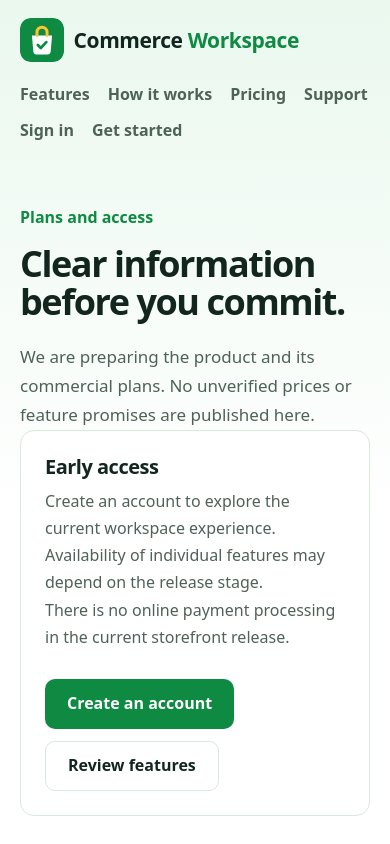
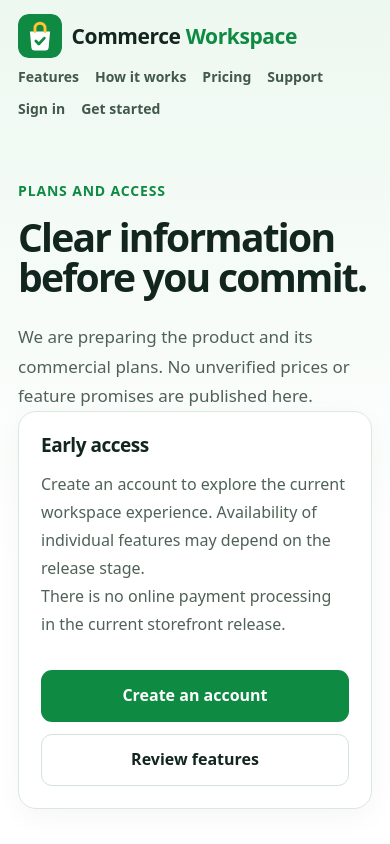
Before and after one commit to learninghub44/kenya-multitenant-commerce-docs, a Next.js app: page /pricing in a window 390 px wide. Shown: the top 844 px of the page. Built offline with nearby package versions, Linux system fonts and the light colour scheme.

Commit message:
Improve responsive marketing layouts for desktop and mobile

```diff
--- a/src/app/marketing.module.css
+++ b/src/app/marketing.module.css
@@ -1,37 +1,29 @@
-.page { min-height:100vh; background:linear-gradient(180deg,#eaf8ee 0,#fff 520px); color:#12261f; }
-.container { width:min(1120px,calc(100% - 40px)); margin:0 auto; }
-.nav { display:flex; align-items:center; justify-content:space-between; gap:20px; max-width:1280px; margin:auto; padding:18px clamp(20px,5vw,56px); }
-.nav nav,.footer nav { display:flex; align-items:center; flex-wrap:wrap; gap:clamp(12px,2.5vw,28px); }
-.nav nav a,.footer nav a { color:#4f6257; text-decoration:none; font-weight:650; }
-.nav nav a:hover,.footer nav a:hover { color:#0a6e35; }
-.nav .cta { padding:10px 18px; border-radius:10px; background:#0f8a43; color:white; }
-.hero { padding:clamp(56px,9vw,108px) 0 64px; }
-.eyebrow { margin:0 0 14px; color:#0f8a43; font-weight:750; }
-.hero h1 { max-width:850px; margin:0; font-size:clamp(36px,6vw,66px); line-height:1.06; letter-spacing:-.04em; }
-.lead { max-width:720px; margin:22px 0 0; color:#4f6257; font-size:clamp(17px,2vw,20px); line-height:1.7; }
-.actions { display:flex; flex-wrap:wrap; gap:12px; margin-top:28px; }
-.primary,.secondary { display:inline-flex; align-items:center; justify-content:center; min-height:50px; padding:0 22px; border-radius:10px; font-weight:700; text-decoration:none; }
-.primary { background:#0f8a43; color:white; }
-.secondary { border:1px solid #dbe8de; background:white; color:#12261f; }
-.grid { display:grid; grid-template-columns:repeat(3,minmax(0,1fr)); gap:16px; padding:28px 0 84px; }
-.card { padding:24px; border:1px solid #dbe8de; border-radius:14px; background:#fff; }
-.card h2,.card h3 { margin:0 0 10px; font-size:20px; }
-.card p { margin:0; color:#4f6257; line-height:1.7; }
-.section { padding:54px 0; border-top:1px solid #dbe8de; }
-.section h2 { margin:0 0 14px; font-size:clamp(25px,4vw,38px); }
-.section p,.section li { color:#4f6257; line-height:1.75; }
-.section ul { display:grid; gap:10px; padding-left:22px; }
-.notice { margin:24px 0; padding:16px 18px; border:1px solid #e7d8a8; border-radius:12px; background:#fff9e8; color:#584514; line-height:1.6; }
-.footer { display:grid; grid-template-columns:auto 1fr; align-items:center; gap:18px 32px; padding:28px 0 40px; border-top:1px solid #dbe8de; }
-.footer p { grid-column:1/-1; margin:0; color:#65776c; font-size:14px; }
-.prose { max-width:820px; padding:56px 0 88px; }
-.prose h1 { font-size:clamp(34px,5vw,52px); }
-.prose h2 { margin:34px 0 8px; font-size:22px; }
-.prose p,.prose li { color:#4f6257; line-height:1.8; }
-@media(max-width:760px){.nav{align-items:flex-start; flex-direction:column}.nav nav{gap:10px 18px}.grid{grid-template-columns:1fr}.footer{grid-template-columns:1fr}.footer p{grid-column:auto}.hero{padding-top:44px}}
-
-/* Layout wrappers for shared marketing chrome */
-.nav > header { display:flex; align-items:center; justify-content:space-between; gap:20px; width:100%; }
-.footer > footer { display:grid; grid-template-columns:auto 1fr; align-items:center; gap:18px 32px; width:100%; padding:0; border:0; }
-.footer > footer p { grid-column:1/-1; margin:0; color:#65776c; font-size:14px; }
-@media(max-width:760px){.nav > header{align-items:flex-start; flex-direction:column}.footer > footer{grid-template-columns:1fr}.footer > footer p{grid-column:auto}}
+.page{min-height:100vh;background:linear-gradient(180deg,#edf8f0 0,#fff 560px);color:#12261f}
+.container{width:min(100% - clamp(32px,7vw,112px),1480px);margin:0 auto}
+.nav{width:min(100%,1600px);margin:0 auto;padding:18px clamp(20px,5vw,72px)}
+.nav nav,.footer nav{display:flex;align-items:center;flex-wrap:wrap;gap:clamp(12px,2vw,28px)}
+.nav nav a,.footer nav a{color:#42584b;text-decoration:none;font-weight:650}.nav nav a:hover,.footer nav a:hover{color:#087438}
+.nav .cta{padding:11px 19px;border-radius:10px;background:#0f8a43;color:#fff}
+.hero{padding:clamp(52px,7vw,112px) 0 76px;max-width:1200px}.eyebrow{margin:0 0 14px;color:#0f8a43;font-size:14px;font-weight:800;letter-spacing:.06em;text-transform:uppercase}
+.hero h1{max-width:18ch;margin:0;font-size:clamp(38px,5.2vw,76px);line-height:1.04;letter-spacing:-.045em}
+.lead{max-width:760px;margin:24px 0 0;color:#4f6257;font-size:clamp(17px,1.5vw,21px);line-height:1.75}
+.actions{display:flex;flex-wrap:wrap;gap:12px;margin-top:32px}
+.primary,.secondary{display:inline-flex;align-items:center;justify-content:center;min-height:52px;padding:0 23px;border-radius:11px;font-weight:750;text-decoration:none;transition:background .15s ease,border-color .15s ease}
+.primary{background:#0f8a43;color:white}.primary:hover{background:#0a6e35}.secondary{border:1px solid #d5e3d9;background:#fff;color:#12261f}.secondary:hover{border-color:#0f8a43;background:#f6fbf7}
+.grid{display:grid;grid-template-columns:repeat(3,minmax(0,1fr));gap:20px;padding:20px 0 96px}
+.card{min-width:0;padding:clamp(22px,2vw,32px);border:1px solid #dbe8de;border-radius:18px;background:#fff;box-shadow:0 8px 28px rgb(18 38 31 / 4%)}
+.card h2,.card h3{margin:0 0 12px;font-size:clamp(19px,1.5vw,23px);line-height:1.25}.card p{margin:0;color:#4f6257;font-size:16px;line-height:1.75}
+.section{padding:clamp(44px,6vw,80px) 0;border-top:1px solid #dbe8de}.section h2{margin:0 0 16px;font-size:clamp(28px,3.2vw,44px)}.section p,.section li{color:#4f6257;line-height:1.8}.section ul{display:grid;gap:10px;padding-left:22px}
+.notice{margin:26px 0;padding:17px 20px;border:1px solid #e7d8a8;border-radius:13px;background:#fff9e8;color:#584514;line-height:1.7}
+.footer{width:min(100% - clamp(32px,7vw,112px),1480px);margin:0 auto;padding:56px 0 24px;border-top:1px solid #dbe8de}
+.footer>footer{display:grid;grid-template-columns:minmax(240px,1.5fr) repeat(3,minmax(150px,1fr));gap:32px;width:100%;padding:0;border:0}
+.footer>footer p{margin:16px 0 0;max-width:36ch;color:#65776c;font-size:14px;line-height:1.75}
+.footer>footer h2{margin:0 0 14px;font-size:15px;letter-spacing:0}.footer>footer nav{display:grid;align-content:start;justify-items:start;gap:11px}
+.footer>footer a{color:#4f6257;font-size:14px;font-weight:600;text-decoration:none;overflow-wrap:anywhere}.footer>footer a:hover{color:#0a6e35;text-decoration:underline;text-underline-offset:3px}
+.footer-bottom{display:flex;justify-content:space-between;gap:14px;margin-top:40px;padding-top:20px;border-top:1px solid #e4ece6;color:#718078;font-size:13px;line-height:1.6}
+.prose{max-width:900px;padding:64px 0 100px}.prose h1{font-size:clamp(36px,4.8vw,60px)}.prose h2{margin:38px 0 10px;font-size:clamp(20px,2vw,25px)}.prose p,.prose li{color:#4f6257;font-size:16px;line-height:1.85}
+@media(min-width:1500px){.hero{padding-top:120px}.grid{gap:24px}.card{padding:34px}}
+@media(max-width:1000px){.grid{grid-template-columns:repeat(2,minmax(0,1fr))}.footer>footer{grid-template-columns:repeat(2,minmax(0,1fr))}.footer-brand{grid-column:1/-1}}
+@media(max-width:680px){.nav{padding:14px 18px}.nav>header{align-items:flex-start;flex-direction:column;gap:14px}.nav nav{gap:10px 16px}.nav nav a{font-size:14px}.container{width:calc(100% - 36px)}.hero{padding:46px 0 54px}.hero h1{font-size:clamp(36px,10vw,52px)}.lead{font-size:17px}.grid{grid-template-columns:1fr;gap:14px;padding-bottom:58px}.card{padding:22px}.section{padding:42px 0}.footer{width:calc(100% - 36px);padding-top:40px}.footer>footer{grid-template-columns:1fr 1fr;gap:28px 18px}.footer-brand{grid-column:1/-1}.footer-bottom{flex-direction:column;margin-top:28px}.prose{padding:44px 0 64px}}
+@media(max-width:390px){.footer>footer{grid-template-columns:1fr}.footer-brand{grid-column:auto}.actions>*{width:100%}}
+@media(prefers-reduced-motion:reduce){.primary,.secondary{transition:none}}
```
